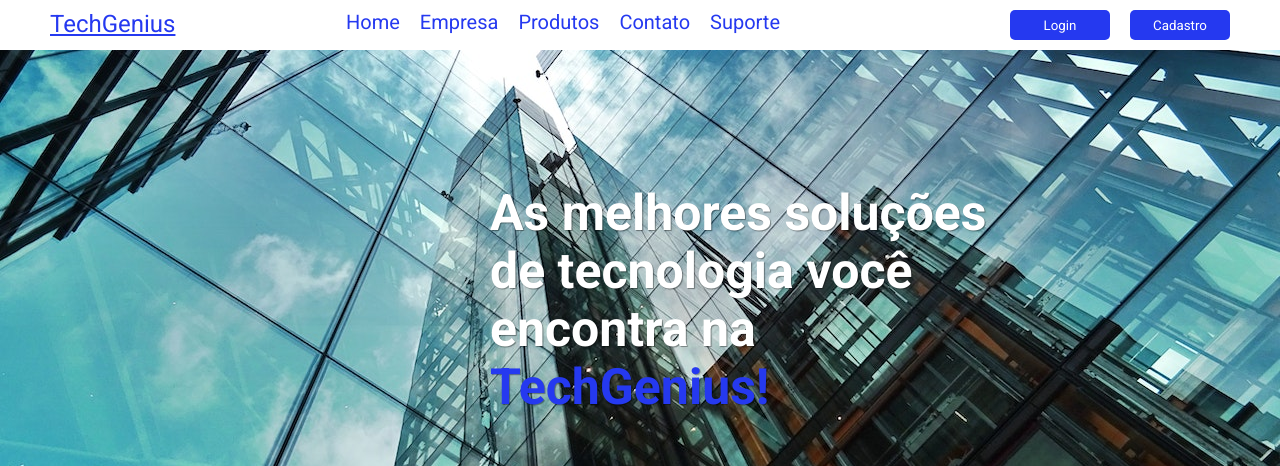
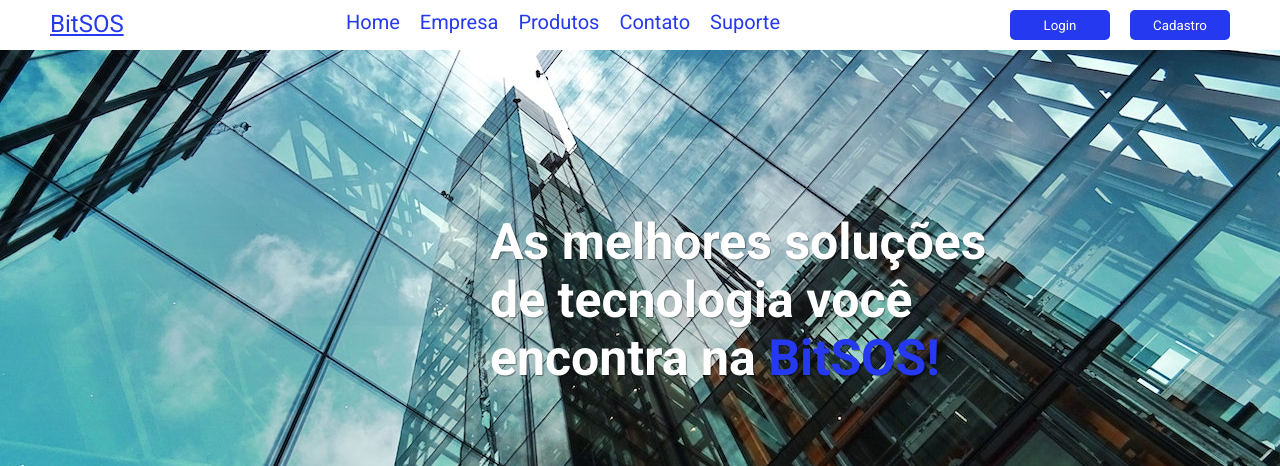
Before and after one commit to Mattheus910/bitsos, a plain HTML site: page index.html in a window 1280 px wide. Shown: the top 466 px of the page. Drawn offline with Linux system fonts and the light colour scheme.

Commit message:
troca do nome da empresa

```diff
--- a/index.html
+++ b/index.html
@@ -3,7 +3,7 @@
 <head>
     <meta charset="UTF-8">
     <meta name="viewport" content="width=device-width, initial-scale=1.0">
-    <title>TechGenius</title>
+    <title>BitSOS</title>
     <link rel="stylesheet" href="estilos/style.css">
 </head>
 <body>
@@ -12,7 +12,7 @@
 
         <article id="logo">
             <p>
-                TechGenius
+                BitSOS
             </p>
         </article>
 
@@ -45,7 +45,7 @@
 
         <article>
             <h1>
-                As melhores soluções de tecnologia você encontra na <span class="blue">TechGenius!</span>
+                As melhores soluções de tecnologia você encontra na <span class="blue">BitSOS!</span>
             </h1>
         </article>
 
@@ -206,7 +206,7 @@
 
         <article name="contato" class="rodape">
             <ul>
-                <li><strong>Email:</strong> techgeniussuport@gmail.com</li>
+                <li><strong>Email:</strong> bitsossuport@gmail.com</li>
                 <li><strong>Telefone:</strong> (11) 9999-9999</li>
                 <li><strong>WhatsApp:</strong> (11) 9999-9999</li>
             </ul>
```
